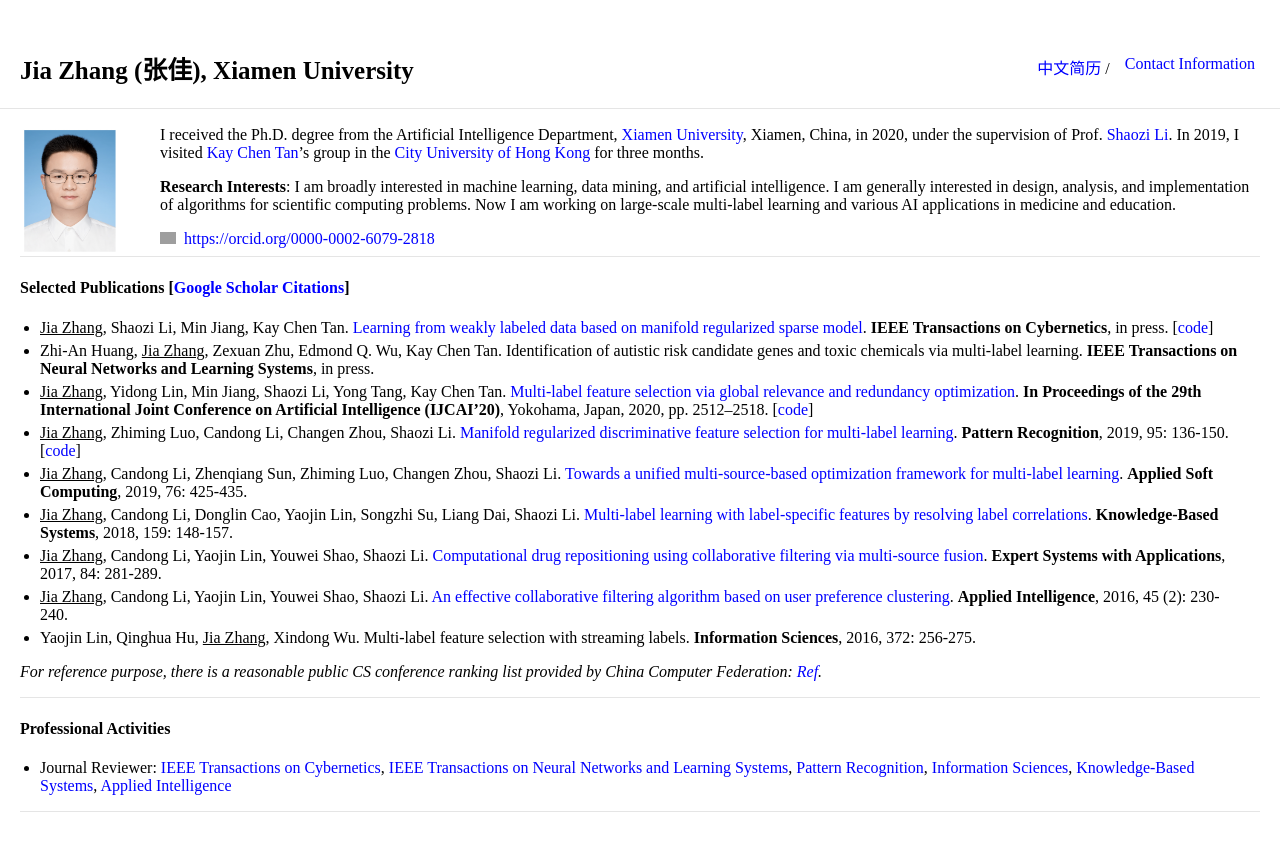
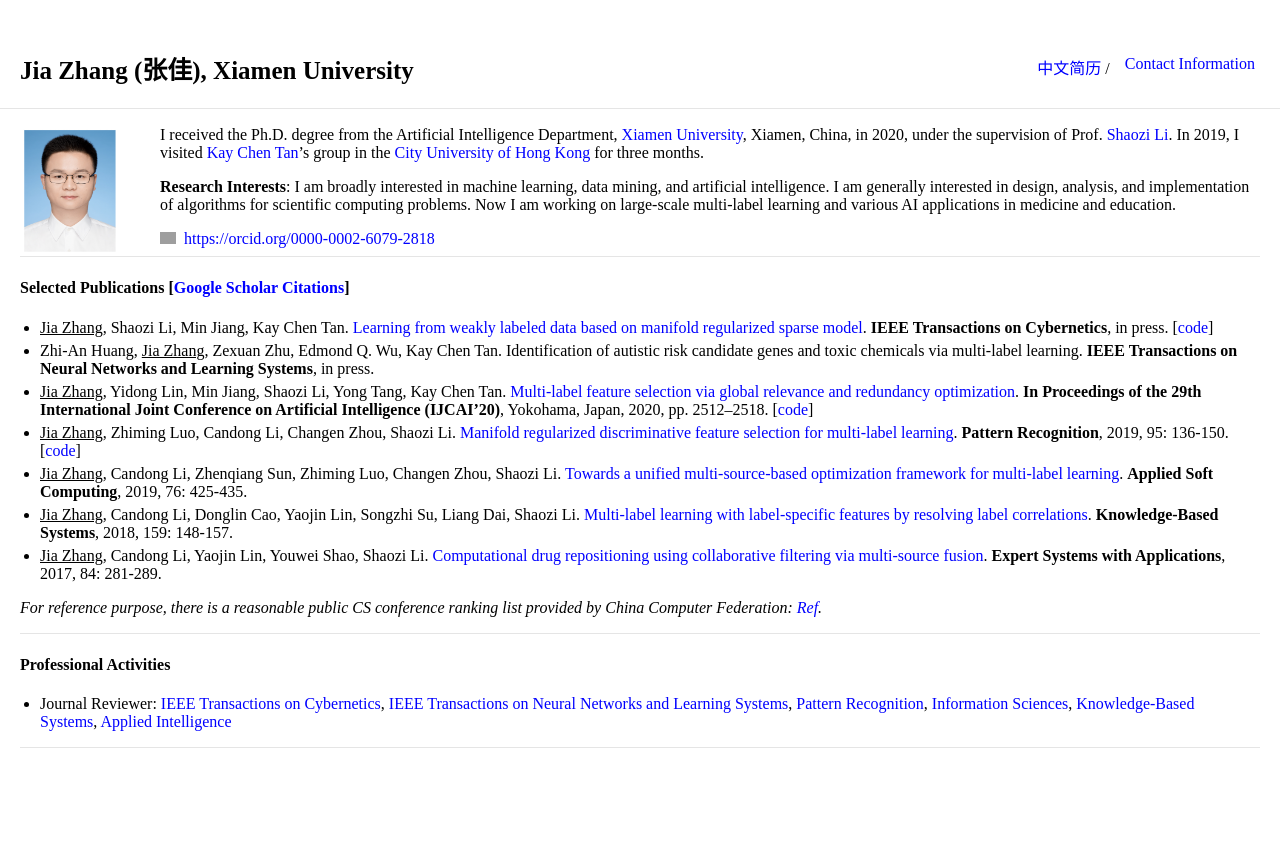
Before and after one commit to jiazhang-ml/jiazhang-ml.github.io, a Jekyll site: the page built from index.md, in a window 1280 px wide, cut to the strip 0-876 px from the top of the page. Shown: the top 851 px of the strip. Built offline with Jekyll 4.4.1, drawn with Linux system fonts in a browser that asks for light colours; grey boxes are pictures that could not be loaded.

Commit message:
Update index.md

```diff
--- a/index.md
+++ b/index.md
@@ -21,8 +21,6 @@ I received the Ph.D. degree from the Artificial Intelligence Department, [Xiamen
 * <u>Jia Zhang</u>, Candong Li, Zhenqiang Sun, Zhiming Luo, Changen Zhou, Shaozi Li. [Towards a unified multi-source-based optimization framework for multi-label learning](1-s2.0-S1568494618307051-main.pdf). **Applied Soft Computing**, 2019, 76: 425-435.
 * <u>Jia Zhang</u>, Candong Li, Donglin Cao, Yaojin Lin, Songzhi Su, Liang Dai, Shaozi Li. [Multi-label learning with label-specific features by resolving label correlations](1-s2.0-S0950705118303472-main.pdf). **Knowledge-Based Systems**, 2018, 159: 148-157.
 * <u>Jia Zhang</u>, Candong Li, Yaojin Lin, Youwei Shao, Shaozi Li. [Computational drug repositioning using collaborative filtering via multi-source fusion](1-s2.0-S0957417417303202-main.pdf). **Expert Systems with Applications**, 2017, 84: 281-289.
-* <u>Jia Zhang</u>, Candong Li, Yaojin Lin, Youwei Shao, Shaozi Li. [An effective collaborative filtering algorithm based on user preference clustering](10.1007_s10489-015-0756-9.pdf). **Applied Intelligence**, 2016, 45 (2): 230-240.
-* Yaojin Lin, Qinghua Hu, <u>Jia Zhang</u>, Xindong Wu. Multi-label feature selection with streaming labels. **Information Sciences**, 2016, 372: 256-275.
 
 *For reference purpose, there is a reasonable public CS conference ranking list provided by China Computer Federation: [Ref](https://www.ccf.org.cn/Academic_Evaluation/By_category/).*
 
```
